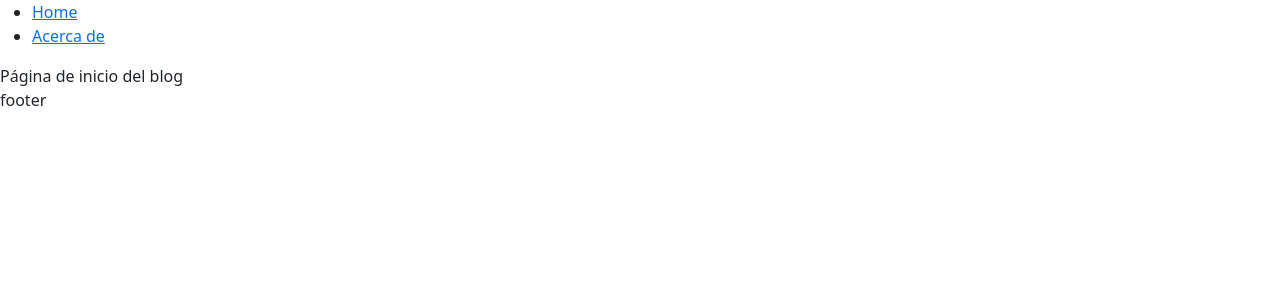
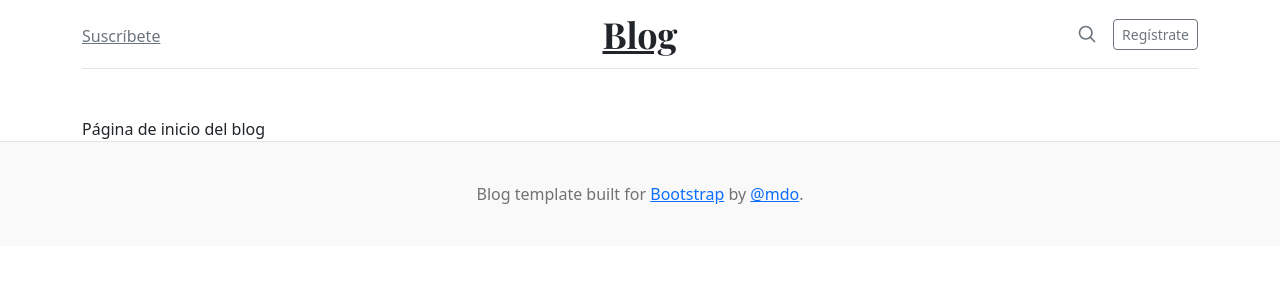
Before and after one commit to jorgeald77/coders-django-blog, a Django app: page / in a window 1280 px wide. Shown: the top 300 px of the page. Run offline with Django 4.2, Linux system fonts and the light colour scheme; some libraries are stand-ins or nearby versions.

Commit message:
Se ajusto el header del layout

```diff
--- a/app/blog/templates/layouts/layout.html
+++ b/app/blog/templates/layouts/layout.html
@@ -13,13 +13,43 @@
 </head>
 <body>
 
-{% include 'layouts/navigation.html' %}
+<div class="container mb-5">
+    <header class="blog-header lh-1 py-3">
+        <div class="row flex-nowrap justify-content-between align-items-center">
+            <div class="col-4 pt-1">
 
-<header></header>
+                <!-- TODO Realizar ventana modal para pedir correo electrónico -->
+                <a class="link-secondary" href="#">Suscríbete</a>
+            </div>
+            <div class="col-4 text-center">
+                <a class="blog-header-logo text-dark" href="{% url 'home' %}">Blog</a>
+            </div>
+            <div class="col-4 d-flex justify-content-end align-items-center">
 
-<main>{% block content %}{% endblock %}</main>
+                <!-- TODO funcionalidad de busqueda en los Posts -->
+                <a class="link-secondary" href="#" aria-label="Search">
+                    <svg xmlns="http://www.w3.org/2000/svg" width="20" height="20" fill="none" stroke="currentColor"
+                         stroke-linecap="round" stroke-linejoin="round" stroke-width="2" class="mx-3" role="img"
+                         viewBox="0 0 24 24"><title>Search</title>
+                        <circle cx="10.5" cy="10.5" r="7.5"/>
+                        <path d="M21 21l-5.2-5.2"/>
+                    </svg>
+                </a>
 
-<footer>footer</footer>
+                <!-- TODO Enviar al formulario de registro de usuario -->
+                <a class="btn btn-sm btn-outline-secondary" href="#">Regístrate</a>
+            </div>
+        </div>
+    </header>
+</div>
+
+
+<main class="container">{% block content %}{% endblock %}</main>
+
+<footer class="blog-footer">
+    <p>Blog template built for <a href="https://getbootstrap.com/">Bootstrap</a> by <a href="https://twitter.com/mdo">@mdo</a>.
+    </p>
+</footer>
 
 <script src="{% static 'js/bootstrap.min.js' %}"></script>
 </body>
```
